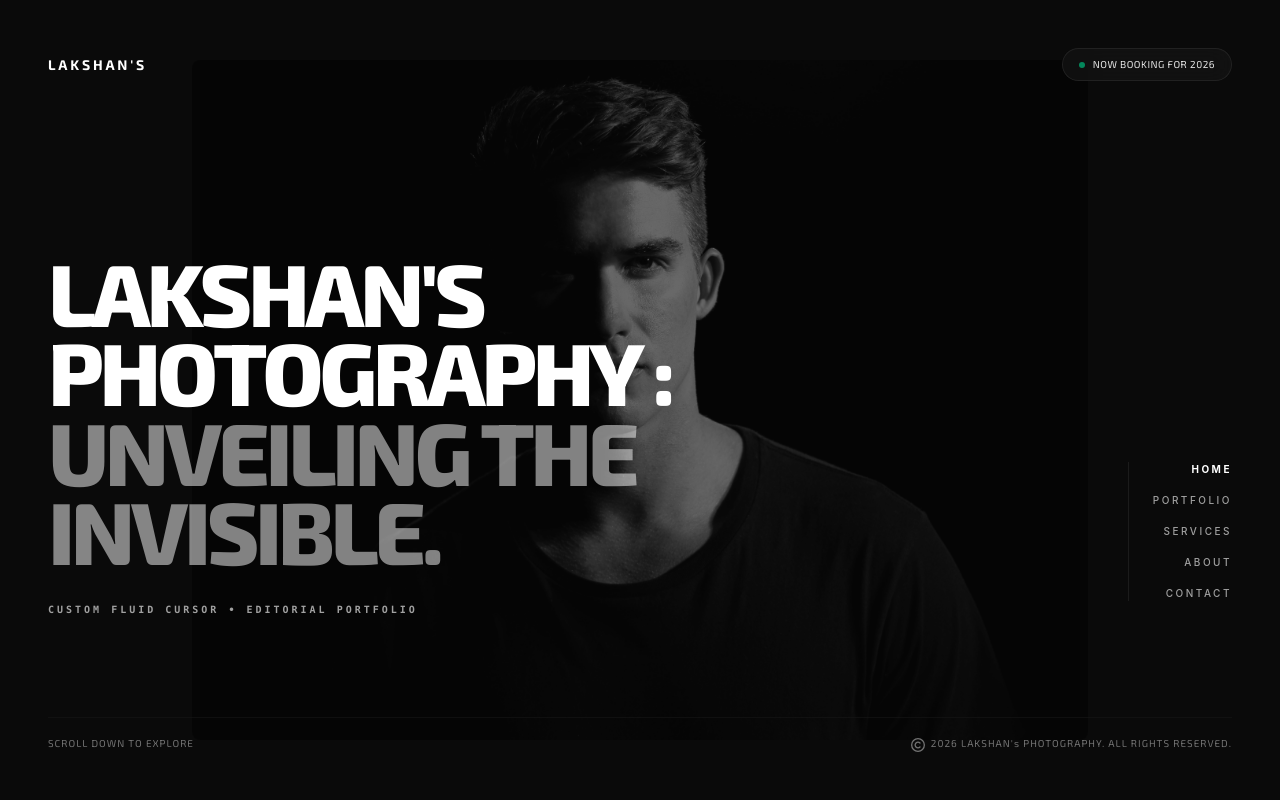
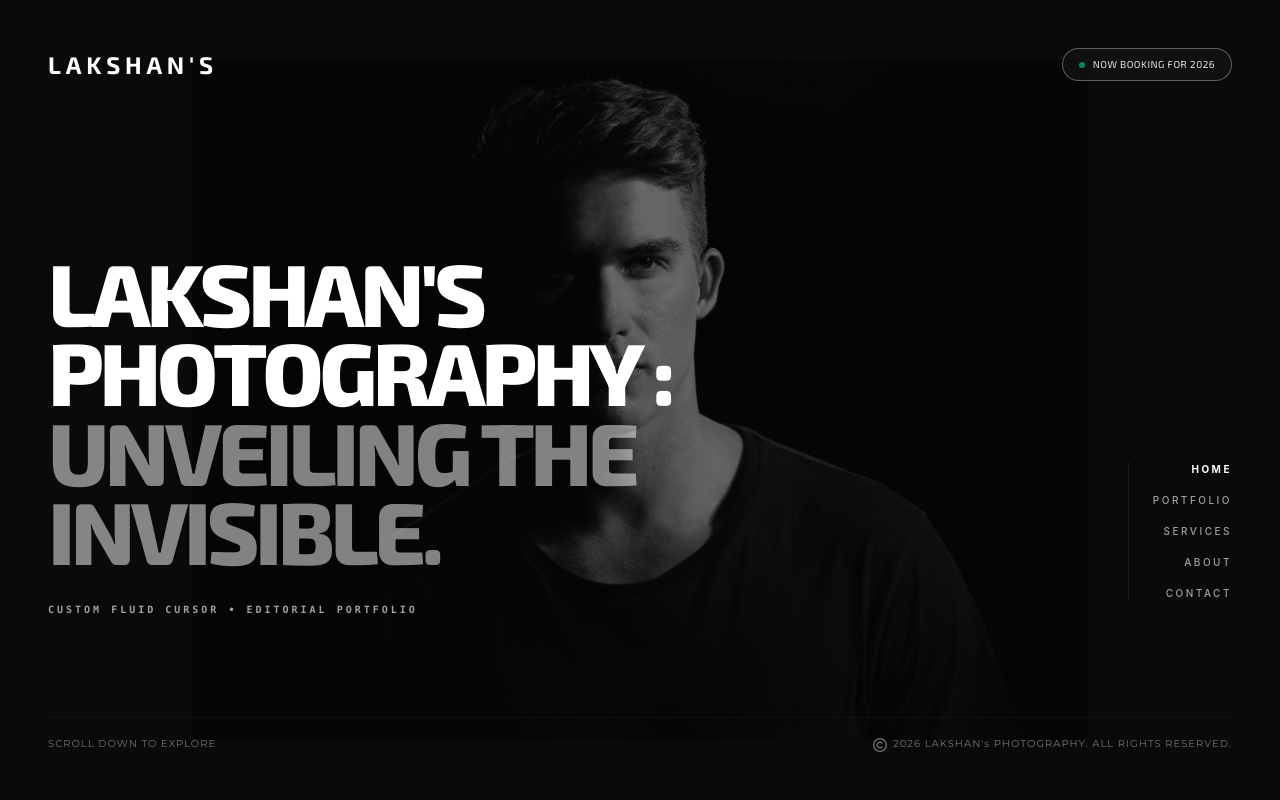
Before and after one commit to lakshan-beast/Photography-website, a React (Vite) app: page / in a window 1280 px wide. Shown: the top 800 px of the page. Built offline with nearby package versions, Linux system fonts and the light colour scheme.

Commit message:
style: remove commented-out code and update styles in Hero component for improved clarity and consistency

```diff
--- a/src/components/Hero.jsx
+++ b/src/components/Hero.jsx
@@ -1,71 +1,3 @@
-// import React from "react";
-
-// import { FaBars } from "react-icons/fa6";
-
-// export default function Hero() {
-//   return (
-//     <section className="relative w-full min-h-screen bg-dark text-white flex flex-col justify-between p-6 md:p-12 overflow-hidden">
-//       {/* background image with dark overlay */}
-//       <div className="absolute inset-0 z-0">
-//         <img
-//           src="/hero.jpg"
-//           alt="Lakshan Photography Hero"
-//           className="w-full h-full object-cover object-center opacity-40 grayscale"
-//         />
-//         <div className="absolute inset-0 bg-gradient-to-t from-[#0a0a0a] via-[#0a0a0a]/50 to-[#0a0a0a]/80"></div>
-//       </div>
-
-//       {/* top navbar header */}
-//       <header className="relative z-10 flex items-center justify-baseline w-full max-w-7xl mx-auto pt-2">
-//         <nav className="hidden md:flex items-center gap-8 text-xs uppercase tracking-widest font-semibold text-neutral-300">
-//           <a href="#portfolio" className="hover:text-white transition-colors">
-//             portfolio
-//           </a>
-//           <a href="#experience" className="hover:text-white transition-colors">
-//             experience
-//           </a>
-//           <a href="#journal" className="hover:text-white transition-colors">
-//             journal
-//           </a>
-//           <a href="#contact" className="hover:text-white transition-colors">
-//             contact
-//           </a>
-//         </nav>
-
-//         <div className="flex items-center gap-4 ml-auto">
-//           <div className="flex place-items-center gap-2 bg-neutral-900/80 border border-neutral-800 px-3 py-1.5 rounded-full text-[11px] font-mono text-neutral-300">
-//             <span className="w-2 h-2 rounded-full bg-emerald-500 animate-pulse"></span>
-//             <span>NOW BOOKING FOR 2026</span>
-//           </div>
-
-//           <button type="button" className="p-2 text-white md:hidden">
-//             <FaBars className="text-lg" />
-//           </button>
-//         </div>
-//       </header>
-
-//       {/* hero central content */}
-//       {/* Hero Central Content */}
-//       <div className="relative z-10 max-w-7xl mx-auto w-full my-auto pt-20 pb-12">
-//         <h1 className="text-4xl sm:text-6xl md:text-8xl font-extrabold uppercase tracking-tight leading-[0.92] max-w-5xl text-neutral-100">
-//           LAKSHAN'S <br />
-//           PHOTOGRAPHY: <br />
-//           <span className="text-white">UNVEILING THE INVISIBLE.</span>
-//         </h1>
-
-//         <div className="mt-8 space-y-2">
-//           <p className="text-xs font-mono uppercase tracking-[0.25em] text-neutral-400">
-//             CREATIVE VISIONARY • 2026
-//           </p>
-//           <p className="text-[10px] font-mono text-neutral-600 uppercase tracking-widest">
-//             © 2026 LAKSHAN PHOTOGRAPHY. ALL RIGHTS RESERVED.
-//           </p>
-//         </div>
-//       </div>
-//     </section>
-//   );
-// }
-
 import React from "react";
 import { FaBars, FaRegCopyright } from "react-icons/fa6";
 
@@ -87,14 +19,14 @@ export default function Hero() {
       {/* Top Navbar Header */}
       <header className="relative z-10 flex items-center justify-between w-full max-w-7xl mx-auto">
         {/* Brand Logo - Top Left */}
-        <div className="text-sm tracking-[0.2em] uppercase font-heading font-bold">
+        <div className="text-2xl tracking-[0.2em] uppercase font-heading font-bold">
           LAKSHAN'S
         </div>
 
         {/* Right Side Header Items */}
         <div className="flex items-center gap-6 ">
           {/* Availability Badge */}
-          <div className="flex place-items-center gap-2 bg-neutral-900/60 backdrop-blur-md border border-neutral-800/80 px-4 py-2 rounded-full text-[10px] font-heading tracking-wider text-neutral-200">
+          <div className="flex place-items-center gap-2 bg-neutral-900/60 backdrop-blur-md border border-neutral-500/80 px-4 py-2 rounded-full text-[10px] font-heading tracking-wider text-neutral-200">
             <span className="w-1.5 h-1.5 rounded-full bg-emerald-500 animate-pulse"></span>
             <span>NOW BOOKING FOR 2026</span>
           </div>
@@ -102,8 +34,9 @@ export default function Hero() {
           {/* Mobile Menu Icon */}
           <button
             type="button"
+            // onClick={}
             className="p-2 text-white md:hidden hover:text-neutral-400 transition-colors">
-            <FaBars className="text-lg" />
+            <FaBars className="text-3xl" />
           </button>
         </div>
       </header>
@@ -147,7 +80,7 @@ export default function Hero() {
       </div>
 
       {/* Bottom Status / Footer Note of Hero Section */}
-      <div className="relative z-10 max-w-7xl mx-auto w-full flex flex-col sm:flex-row justify-between items-start sm:items-center text-[10px] font-heading text-neutral-500 tracking-widest gap-2 border-t border-neutral-900/60 pt-4">
+      <div className="relative z-10 max-w-7xl mx-auto w-full flex flex-col sm:flex-row justify-between items-start sm:items-center text-[10px] font-body text-neutral-500 tracking-widest gap-2 border-t border-neutral-900/60 pt-4">
         <div>SCROLL DOWN TO EXPLORE</div>
         <div className="flex flex-row items-start md:items-center">
           <FaRegCopyright className="mr-1.5 text-sm mt-1" />{" "}
```
